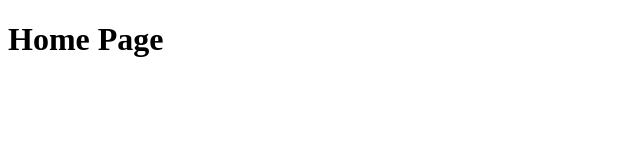
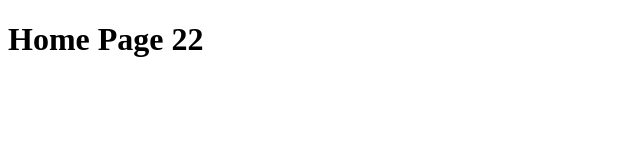
Before and after one commit to onersa/testcoderepo, a plain HTML site: page index.html in a window 1280 px wide. Shown: the full height of the page, 0-640 px from the left. Drawn offline with Linux system fonts and the light colour scheme.

Commit message:
seconf commit 55

```diff
--- a/index.html
+++ b/index.html
@@ -7,7 +7,7 @@
   </head>
 
   <body>
-    <h1 id="home">Home Page</h1>
+    <h1 id="home">Home Page 22</h1>
     <script src="https://cdn.freecodecamp.org/testable-projects-fcc/v1/bundle.js"></script>
 
     <!--
```
